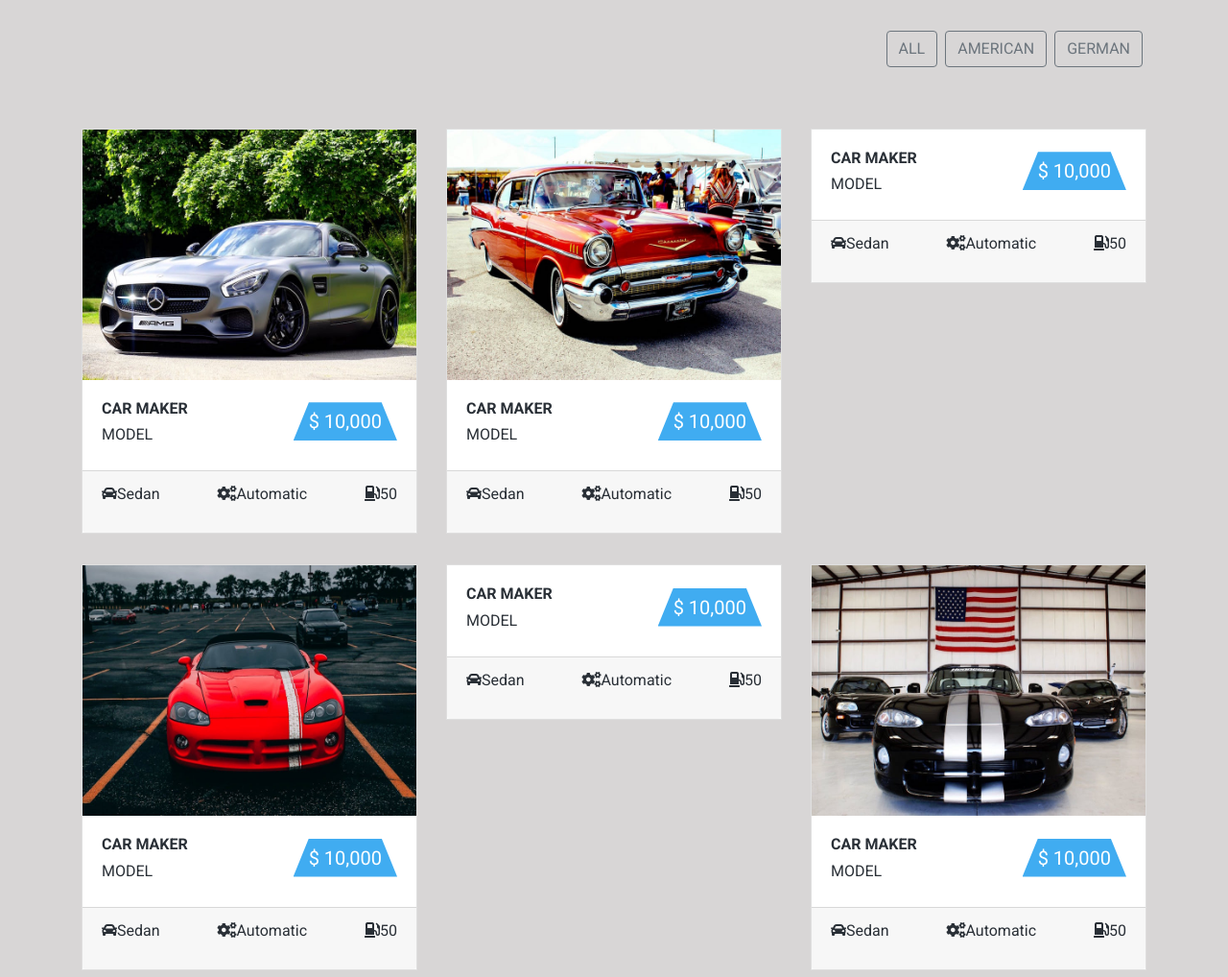
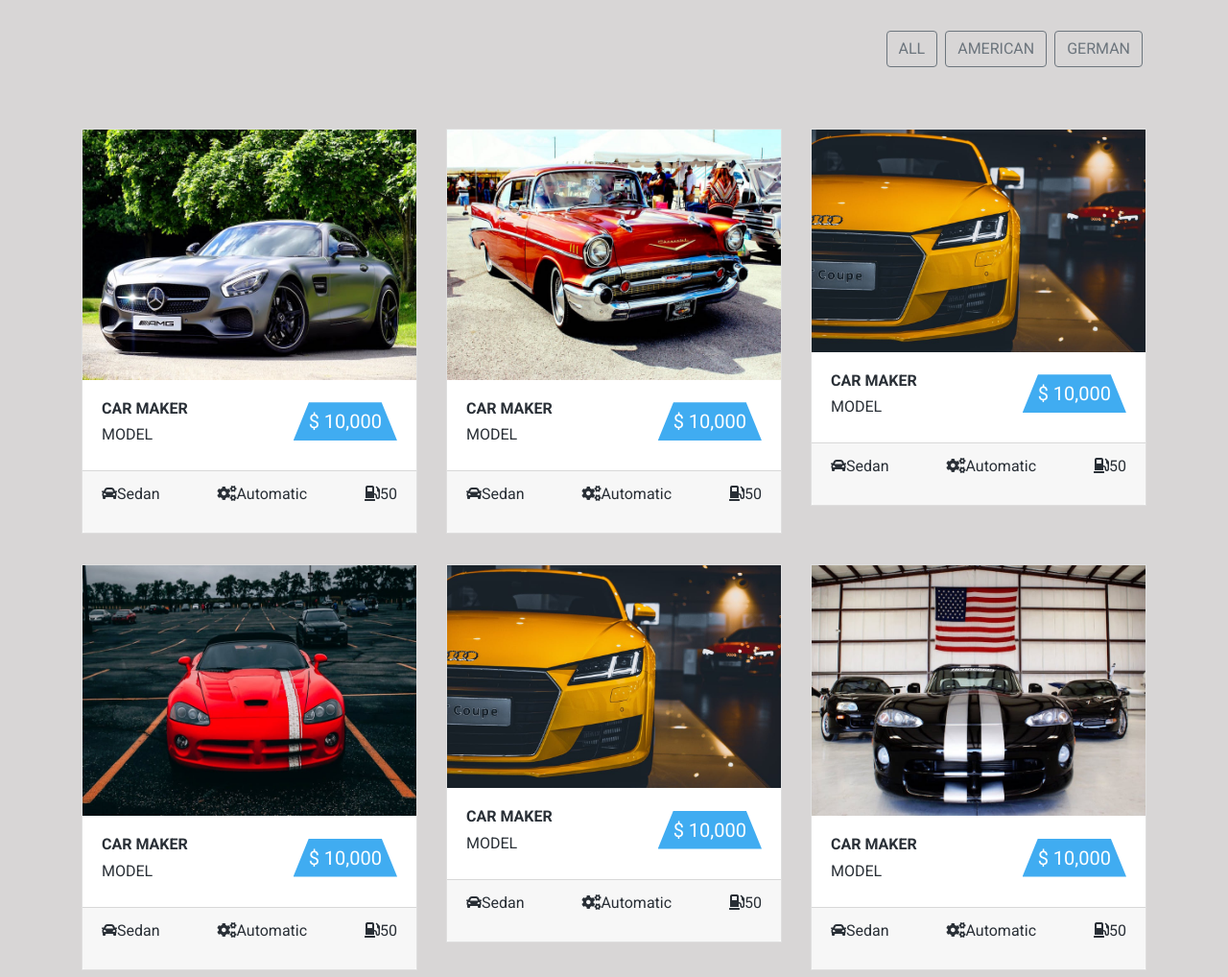
Before and after one commit to nagireddy1234/car-dealership-project, a plain HTML site: page index.html in a window 1280 px wide. Shown: the part 1440-2458 px from the top of the page at 96% size. Drawn offline with nearby package versions, Linux system fonts and the light colour scheme; a script that the page names is missing.

Commit message:
changes added

```diff
--- a/css/main.css
+++ b/css/main.css
@@ -103,9 +103,6 @@ body{
     transform: scale(1)
   }
 }
-
-
-
 
 
 .title-heading{
--- a/index.html
+++ b/index.html
@@ -179,7 +179,7 @@
         </div>
       </div>
       <!-- cars -->
-      <div class="row inventory-container">
+      <div class="row equal inventory-container">
         <!-- single car -->
         <div class="col-10 mx-auto my-3 col-md-6 col-lg-4">
           <div class="card car-card">
@@ -237,7 +237,7 @@
         <!-- single car -->
         <div class="col-10 mx-auto my-3 col-md-6 col-lg-4">
           <div class="card car-card">
-            <img src="img/car-german-2.jpeg" class="card-img-top car-img" alt="">
+            <img src="img/featured.jpeg" class="card-img-top car-img" alt="">
             <!-- card body -->
             <div class="card-body">
               <div class="car-info d-flex justify-content-between">
@@ -291,7 +291,7 @@
         <!-- single car -->
         <div class="col-10 mx-auto my-3 col-md-6 col-lg-4">
           <div class="card car-card">
-            <img src="img/car-german-3.jpeg" class="card-img-top car-img" alt="">
+            <img src="img/featured.jpeg" class="card-img-top car-img" alt="">
             <!-- card body -->
             <div class="card-body">
               <div class="car-info d-flex justify-content-between">
@@ -462,6 +462,8 @@
     </div>
   </section>
   <!-- end of featured -->
+
+
   <!-- gallery section -->
   <section class="gallery py-5" id="gallery">
     <div class="container">
```
Also changed, not shown: img/car-german-2.jpg (renamed from img/customer-2.jpg), img/car-german-3.jpg (renamed from img/customer-3.jpg).
